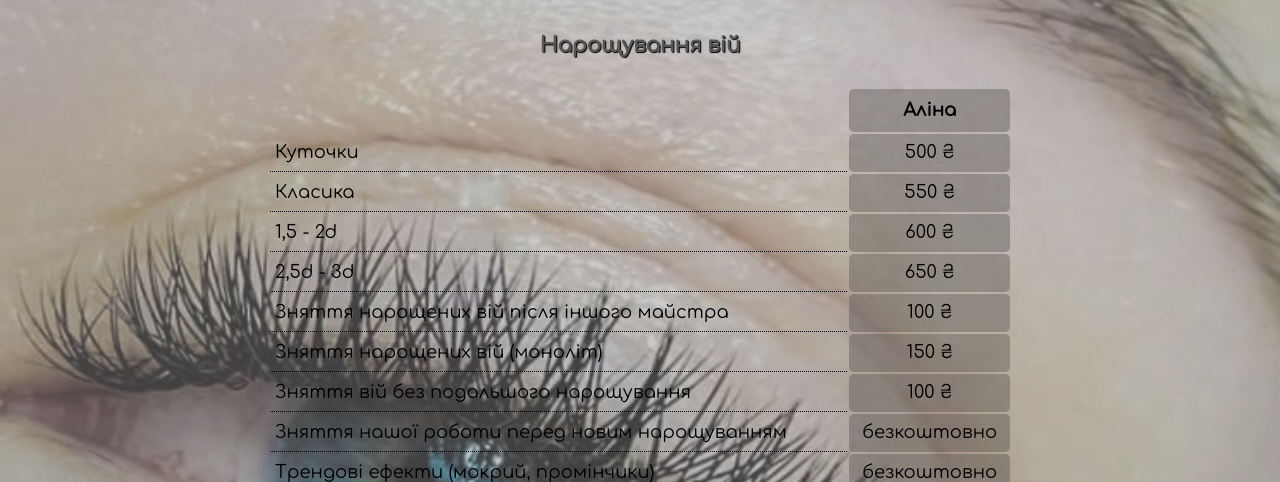
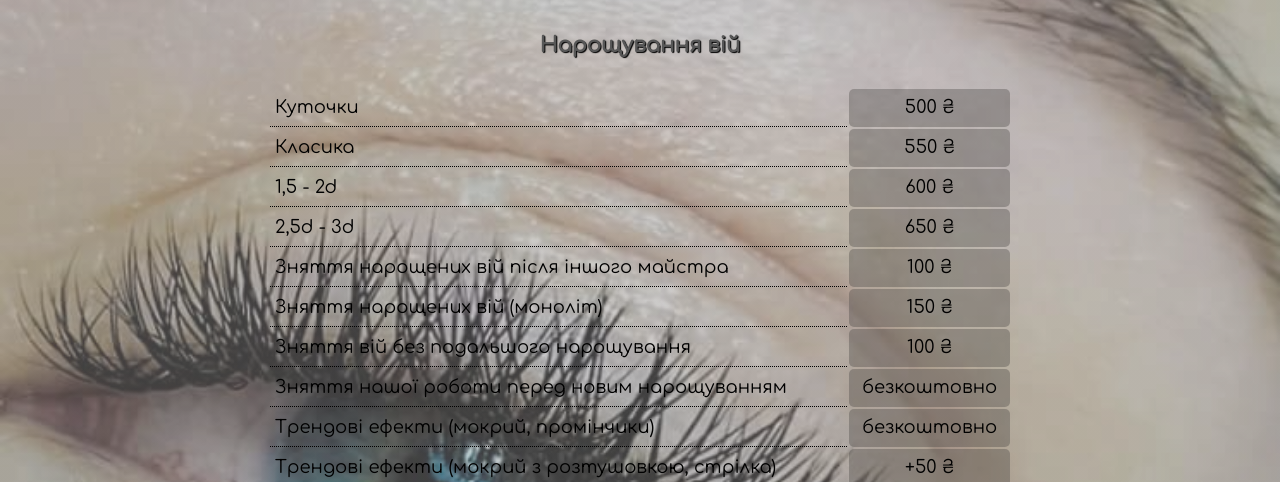
Before and after one commit to lezver/DMI_lashes, a plain HTML site: page index.html in a window 1280 px wide. Shown: the part 318-800 px from the top of the page. Drawn offline with Linux system fonts and the light colour scheme; a web font is replaced by a local one.

Commit message:
Update index.html

```diff
--- a/index.html
+++ b/index.html
@@ -23,13 +23,13 @@
 					<div class="body__section">
 						<h3 class="body__titel">Нарощування вій</h3>
 						<table class="body__table">
-							<thead>
+<!-- 							<thead>
 								<tr>
 									<th></th>
 									<th class="table-second">Аліна</th>
-<!-- 									<th class="table-third">Ніка</th> -->
+									<th class="table-third">Ніка</th>
 								</tr>
-							</thead>
+							</thead> -->
 							<tbody>
 								<tr>
 									<td class="table-one">Куточки</td>
```
